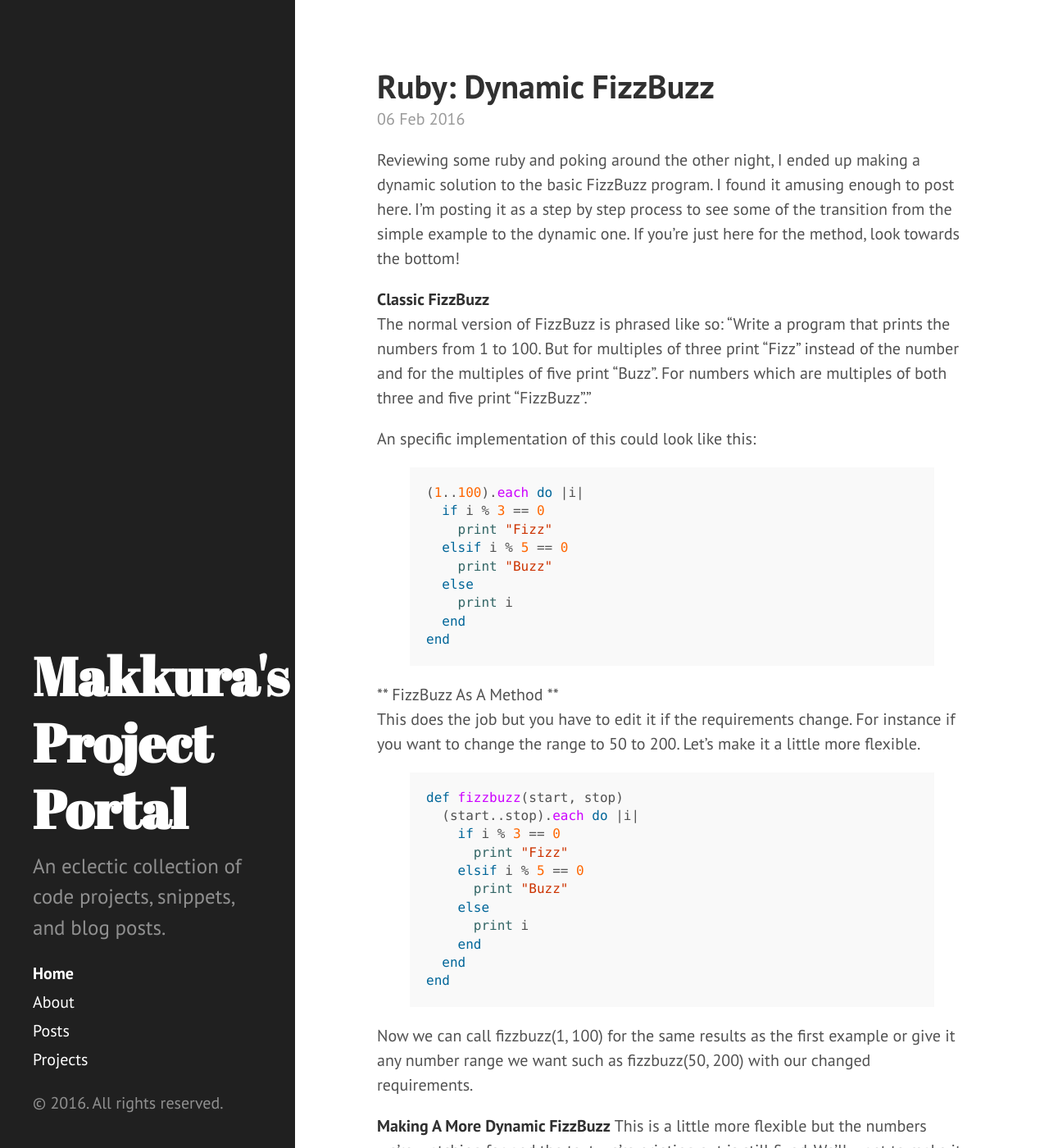
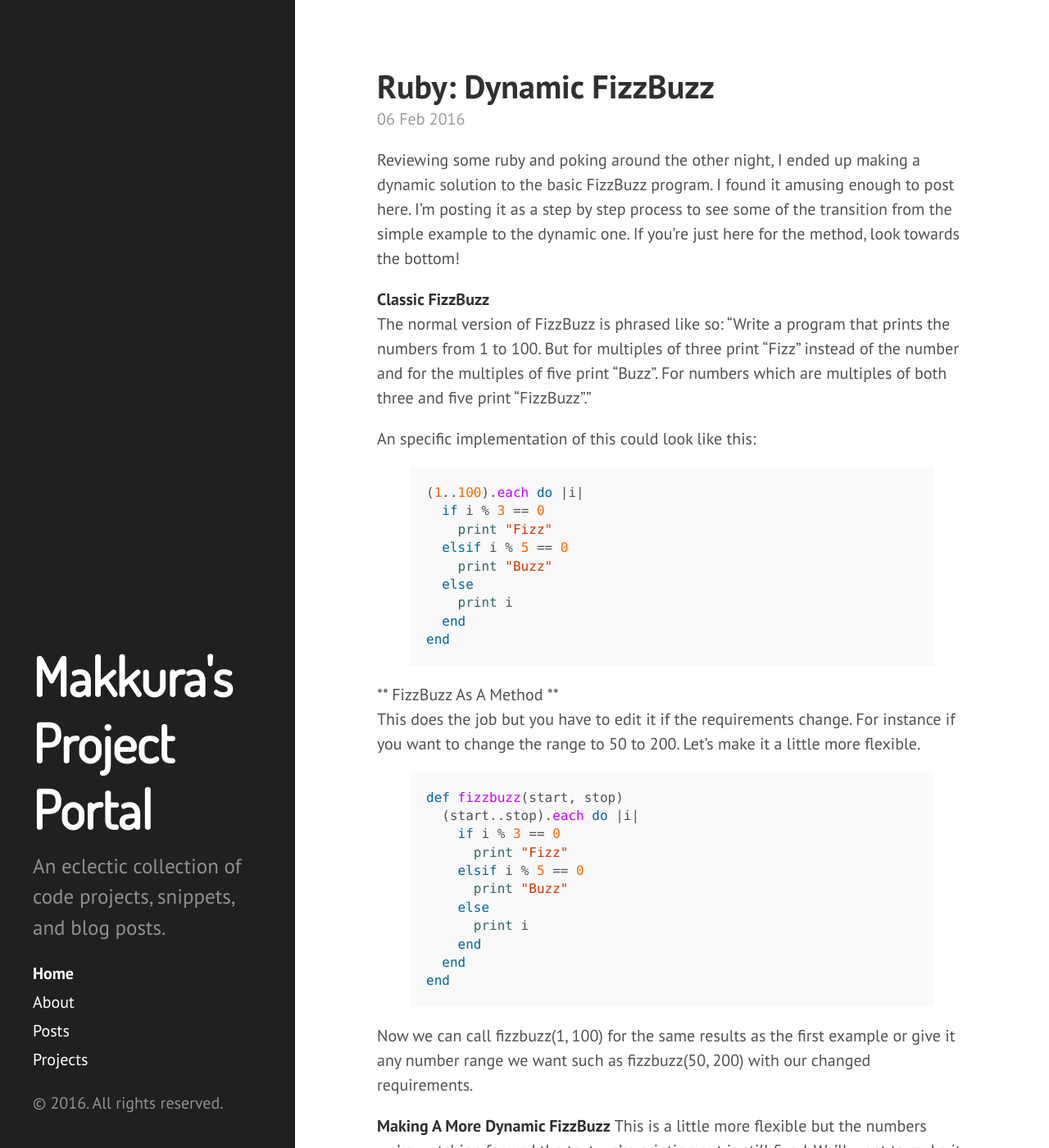
Before and after one commit to makkura/makkura.github.io, a Jekyll site: the page built from index.html, in a window 1280 px wide and 1400 px high. Shown: the whole window at 82% size. Built offline with Jekyll 4.4.1, drawn with Linux system fonts in a browser that asks for light colours; the list of posts is cut into pages by our own code.

Commit message:
Updated Sidebar Header Font

```diff
--- a/_includes/head.html
+++ b/_includes/head.html
@@ -16,10 +16,12 @@
 
   <!-- CSS -->
   <!-- "{{ "/css/main.css" | prepend: site.baseurl }}" -->
-  <link rel="stylesheet" href="{{ "/public/css/poole.css" | prepend: site.baseurl }}">
-  <link rel="stylesheet" href="{{ "/public/css/syntax.css"| prepend: site.baseurl }}">
+  <link rel="stylesheet" href="{{ "/public/css/poole.css"  | prepend: site.baseurl }}">
+  <link rel="stylesheet" href="{{ "/public/css/syntax.css" | prepend: site.baseurl }}">
   <link rel="stylesheet" href="{{ "/public/css/hyde.css"   | prepend: site.baseurl }}">
   <link rel="stylesheet" href="http://fonts.googleapis.com/css?family=PT+Sans:400,400italic,700|Abril+Fatface">
+  <!--<link href='https://fonts.googleapis.com/css?family=Lobster' rel='stylesheet' type='text/css'>-->
+  <link href='https://fonts.googleapis.com/css?family=Dosis' rel='stylesheet' type='text/css'>
 
   <!-- Icons -->
   <link rel="apple-touch-icon-precomposed" sizes="144x144" href="{{ "/public/apple-touch-icon-144-precomposed.png" | prepend: site.baseurl }}">
--- a/public/css/hyde.css
+++ b/public/css/hyde.css
@@ -79,7 +79,9 @@ html {
 .sidebar-about h1 {
   color: #fff;
   margin-top: 0;
-  font-family: "Abril Fatface", serif;
+  /*font-family: "Abril Fatface", serif;*/
+  /*font-family: 'Lobster', cursive;*/
+  font-family: 'Dosis', sans-serif;
   font-size: 3.25rem;
 }
 
```
